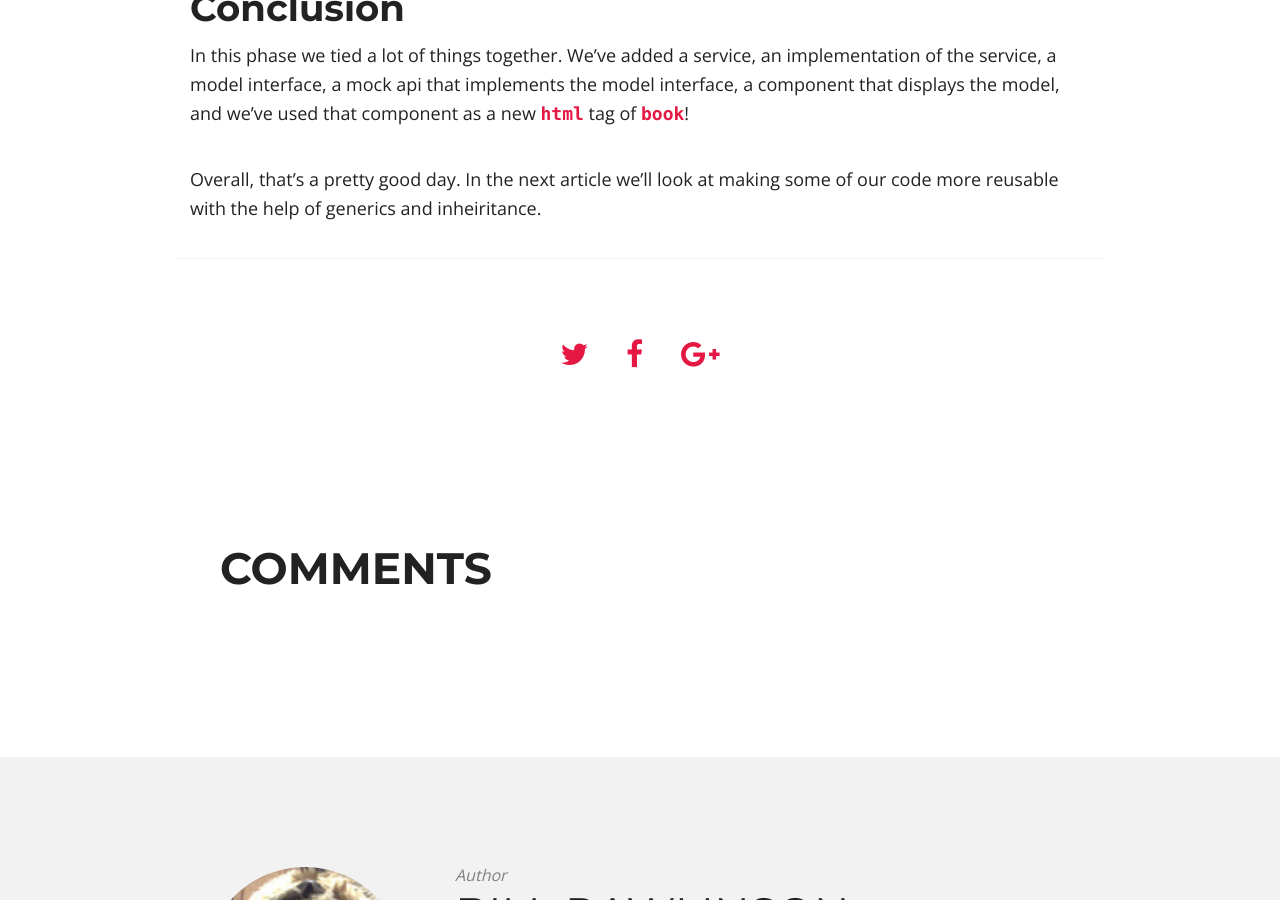
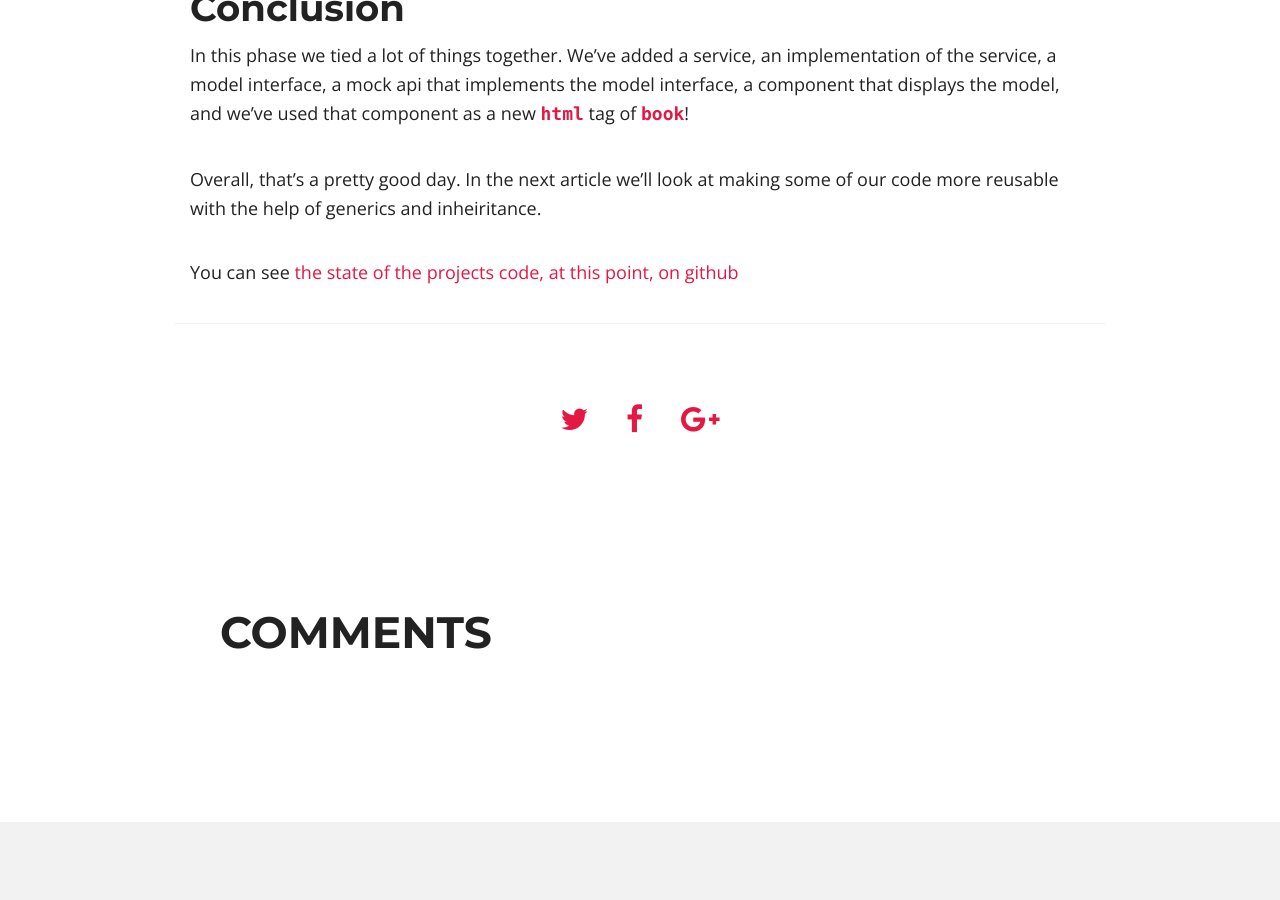
Before and after one commit to finalcut/finalcut.github.io, a Jekyll site: the page built from _posts/2020-02-25-vue-routing-api-mocking-inversify-and-interfaces.md, in a window 1280 px wide and 900 px high, scrolled down 10000 px. Built offline with Jekyll 4.4.1, drawn with Linux system fonts in a browser that asks for light colours; nearby versions of some CDN libraries; comment, search, counter and statistics services are not loaded.

Commit message:
add link to current commit

```diff
--- a/_posts/2020-02-25-vue-routing-api-mocking-inversify-and-interfaces.md
+++ b/_posts/2020-02-25-vue-routing-api-mocking-inversify-and-interfaces.md
@@ -406,3 +406,5 @@
 In this phase we tied a lot of things together.  We've added a service, an implementation of the service, a model interface, a mock api that implements the model interface, a component that displays the model, and we've used that component as a new `html` tag of `book`!
 
 Overall, that's a pretty good day.  In the next article we'll look at making some of our code more reusable with the help of generics and inheiritance.
+
+You can see [the state of the projects code, at this point, on github](https://github.com/finalcut/vue-lootly/commit/898bfaf770ecfa32a7a369a7c39da0370bb8dc51)
```
